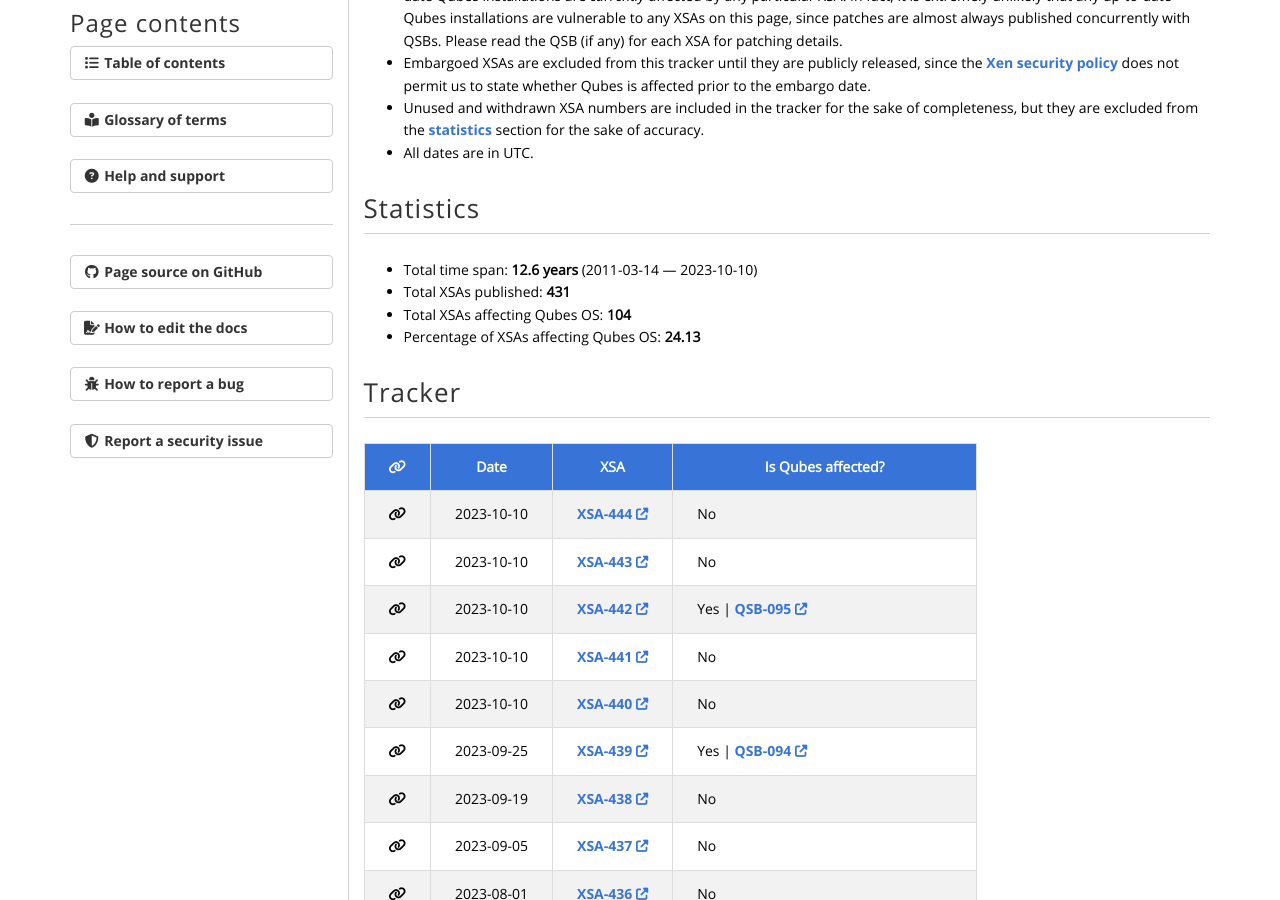
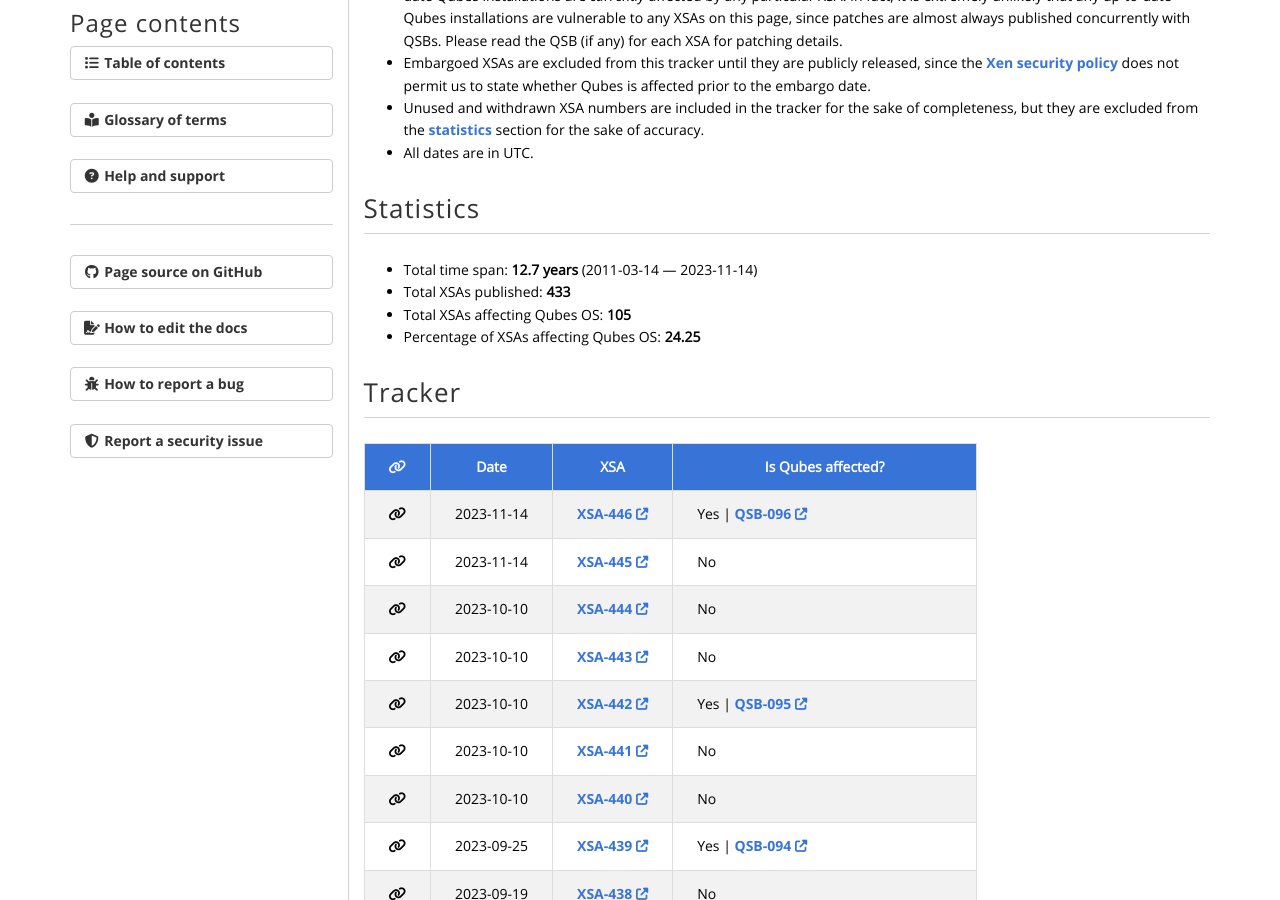
Before and after one commit to QubesOS/qubesos.github.io, a Jekyll site: the page built from pages/xsa.md, in a window 1280 px wide and 900 px high, scrolled down 657 px. Built offline with Jekyll 4.4.1, drawn with Linux system fonts in a browser that asks for light colours; some web fonts are replaced.

Commit message:
Add XSA-445 and XSA-446

```diff
--- a/_data/sec-xsa.yml
+++ b/_data/sec-xsa.yml
@@ -1872,3 +1872,12 @@
 - xsa: 444
   date: 2023-10-10
   affected: no
+
+- xsa: 445
+  date: 2023-11-14
+  affected: no
+
+- xsa: 446
+  date: 2023-11-14
+  affected: yes
+  qsb: 096-2023
```
